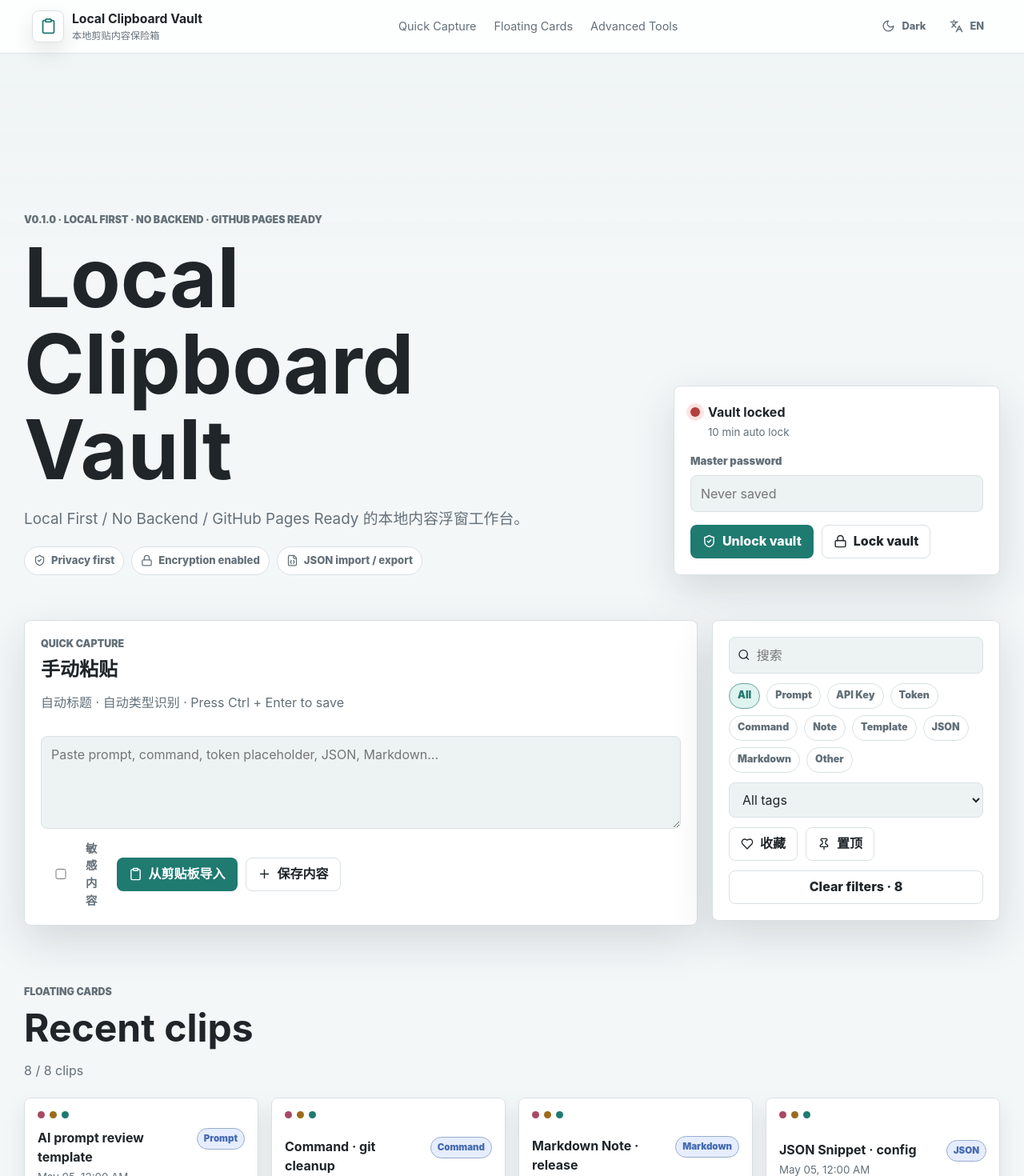
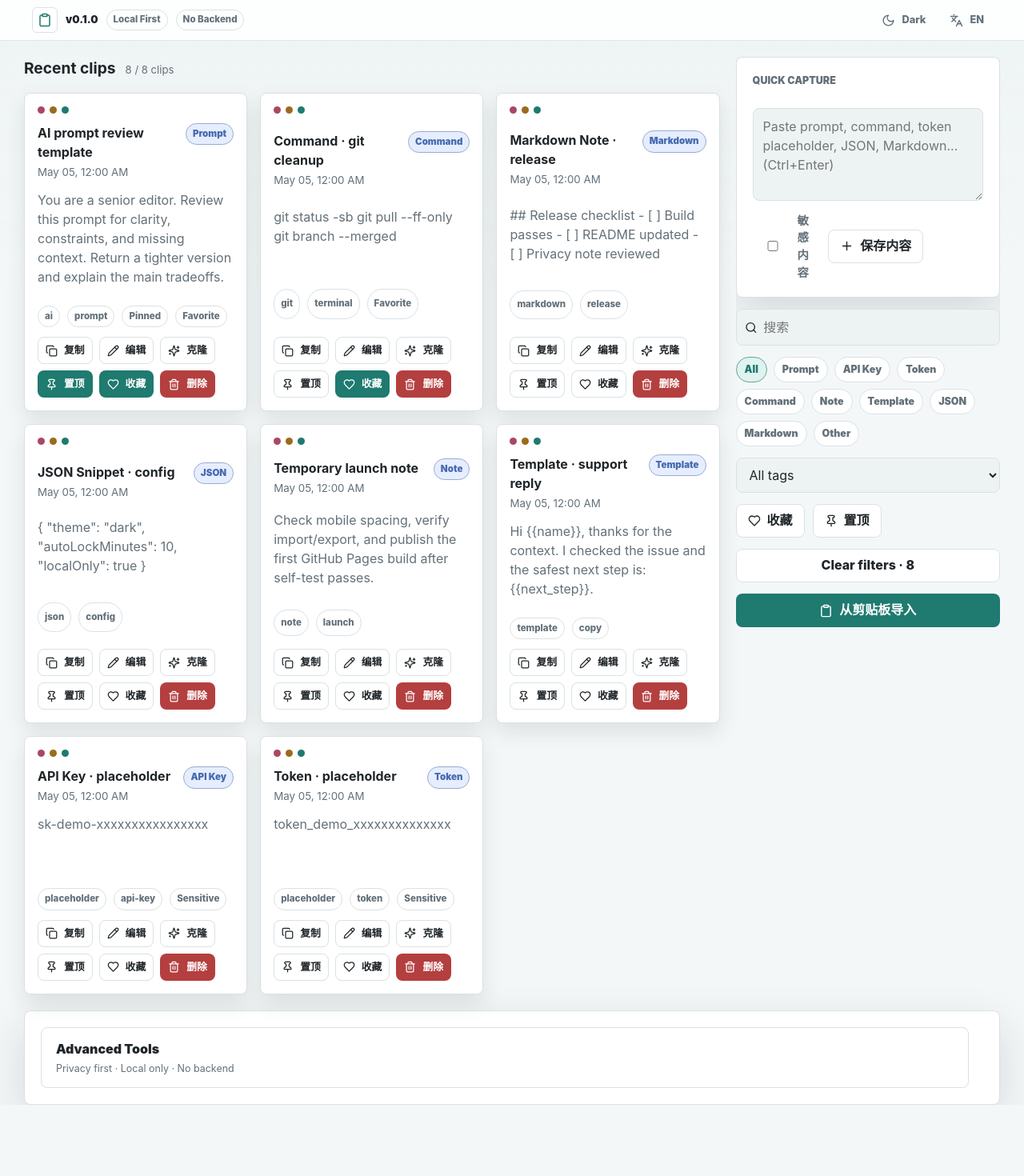
Before and after one commit to w0nderful666/vault-local, a React (Vite) app: page / in a window 1280 px wide. Shown: the top 1470 px of the page at 80% size. After the commit the page ends 1381 px from the top, so only its background shows below. Built offline with nearby package versions, Linux system fonts and the light colour scheme.

Commit message:
refactor: 简化首页布局，删除 Hero，进入工作台模式

```diff
--- a/src/App.tsx
+++ b/src/App.tsx
@@ -480,18 +480,12 @@ export function App() {
   return (
     <div className="app-shell" data-testid="app-shell">
       <header className="topbar">
-        <a className="brand" href="#vault" aria-label={siteMeta.name}>
-          <span className="brand__mark" aria-hidden="true"><Clipboard size={21} /></span>
-          <span>
-            <strong>{siteMeta.name}</strong>
-            <small>{language === "zh" ? t.localName : "Local only clipboard vault"}</small>
-          </span>
-        </a>
-        <nav className="nav-links" aria-label="Primary">
-          <a href="#capture">{t.quickCapture}</a>
-          <a href="#cards">{t.floatingCards}</a>
-          <a href="#advanced">Advanced Tools</a>
-        </nav>
+        <div className="topbar__brand">
+          <span className="topbar__icon"><Clipboard size={18} /></span>
+          <span className="topbar__version">v{siteMeta.version}</span>
+          <span className="topbar__badge">Local First</span>
+          <span className="topbar__badge">No Backend</span>
+        </div>
         <div className="topbar__actions">
           <Button
             aria-label="Toggle theme"
@@ -517,90 +511,81 @@ export function App() {
       </header>
 
       <main>
-        <section className="hero section" id="vault">
-          <div className="hero__content">
-            <p className="eyebrow">v{siteMeta.version} · Local First · No Backend · GitHub Pages Ready</p>
-            <h1>{siteMeta.name}</h1>
-            <p className="hero__body">{t.tagline}</p>
-            <div className="tag-row">
-              <span className="tag"><ShieldCheck size={15} />{t.privacyFirst}</span>
-              <span className="tag"><Lock size={15} />{t.encryptionEnabled}</span>
-              <span className="tag"><FileJson size={15} />JSON import / export</span>
+        <section className="workspace">
+          <div className="main-content">
+            <div className="clips-header">
+              <h2>{t.recentClips}</h2>
+              <small>{filteredClips.length} / {clips.length} clips</small>
             </div>
-          </div>
-          <aside className="vault-panel">
-            <div className="vault-panel__status">
-              <span className={vaultUnlocked ? "vault-dot vault-dot--open" : "vault-dot"} />
-              <strong>{vaultUnlocked ? t.unlocked : t.locked}</strong>
-              <small>{AUTO_LOCK_MINUTES} min auto lock</small>
+            <div className="floating-grid" data-testid="floating-cards">
+              {filteredClips.map((clip) => (
+                <article className="clip-card" data-testid="clip-card" key={clip.id} onClick={() => void openEdit(clip)}>
+                  <div className="clip-card__bar">
+                    <span />
+                    <span />
+                    <span />
+                  </div>
+                  <div className="clip-card__head">
+                    <div>
+                      <h3>{clip.title}</h3>
+                      <small>{formatTime(clip.updatedAt)}</small>
+                    </div>
+                    <span className="type-badge">{clip.type}</span>
+                  </div>
+                  <p className="clip-card__summary">{summarizeClip(clip, revealed[clip.id])}</p>
+                  <div className="tag-row tag-row--compact">
+                    {clip.tags.map((tag) => <span className="tag tag--small" key={tag}>{tag}</span>)}
+                    {clip.pinned ? <span className="tag tag--small">Pinned</span> : null}
+                    {clip.favorite ? <span className="tag tag--small">Favorite</span> : null}
+                    {clip.sensitive ? <span className="tag tag--small">Sensitive</span> : null}
+                    {clip.encrypted ? <span className="tag tag--small">Encrypted</span> : null}
+                  </div>
+                  <div className="clip-card__actions" onClick={(event) => event.stopPropagation()}>
+                    <Button icon={<Copy size={15} />} onClick={() => void copyClip(clip)} size="sm">{t.copy}</Button>
+                    <Button icon={<Pencil size={15} />} onClick={() => void openEdit(clip)} size="sm">{t.edit}</Button>
+                    <Button icon={<Sparkles size={15} />} onClick={() => void cloneClip(clip)} size="sm">{t.clone}</Button>
+                    <Button icon={<Pin size={15} />} onClick={() => updateClip(clip.id, { pinned: !clip.pinned })} size="sm" variant={clip.pinned ? "primary" : "secondary"}>{t.pin}</Button>
+                    <Button icon={<Heart size={15} />} onClick={() => updateClip(clip.id, { favorite: !clip.favorite })} size="sm" variant={clip.favorite ? "primary" : "secondary"}>{t.favorite}</Button>
+                    {clip.encrypted ? (
+                      <Button icon={revealed[clip.id] ? <EyeOff size={15} /> : <Eye size={15} />} onClick={() => void revealClip(clip)} size="sm">{t.reveal}</Button>
+                    ) : null}
+                    <Button icon={<Trash2 size={15} />} onClick={() => deleteClip(clip)} size="sm" variant="danger">{t.delete}</Button>
+                  </div>
+                </article>
+              ))}
             </div>
-            <label className="field">
-              <span>{t.masterPassword}</span>
-              <input
-                autoComplete="off"
-                onChange={(event) => setPasswordInput(event.target.value)}
-                placeholder="Never saved"
-                type="password"
-                value={passwordInput}
-              />
-            </label>
-            <div className="button-row">
-              <Button
-                icon={<ShieldCheck size={17} />}
-                onClick={() => {
-                  if (!passwordInput) return showToast(t.unlockFirst, "danger");
-                  setVaultPassword(passwordInput);
-                  setPasswordInput("");
-                  showToast(t.unlocked);
-                }}
-                variant="primary"
-              >
-                {t.unlockVault}
-              </Button>
-              <Button icon={<Lock size={17} />} onClick={lockVault}>
-                {t.lockVault}
-              </Button>
-            </div>
-          </aside>
-        </section>
-
-        <section className="workspace">
-          <div className="capture-dock" data-testid="quick-capture" id="capture">
-            <div>
-              <p className="eyebrow">{t.quickCapture}</p>
-              <h2>{t.manualPaste}</h2>
-              <p>{t.autoTitle} · {t.autoType} · {t.ctrlEnter}</p>
-            </div>
-            <textarea
-              aria-label={t.manualPaste}
-              onChange={(event) => setManualText(event.target.value)}
-              onKeyDown={(event) => {
-                if ((event.ctrlKey || event.metaKey) && event.key === "Enter") {
-                  void saveNewContent(manualText);
-                }
-              }}
-              placeholder="Paste prompt, command, token placeholder, JSON, Markdown..."
-              value={manualText}
-            />
-            <div className="capture-dock__actions">
-              <label className="check">
-                <input
-                  checked={manualSensitive}
-                  onChange={(event) => setManualSensitive(event.target.checked)}
-                  type="checkbox"
-                />
-                {t.sensitive}
-              </label>
-              <Button icon={<Clipboard size={17} />} onClick={importFromClipboard} variant="primary">
-                {t.pasteFromClipboard}
-              </Button>
-              <Button icon={<Plus size={17} />} onClick={() => void saveNewContent(manualText)}>
-                {t.saveContent}
-              </Button>
-            </div>
+            {filteredClips.length === 0 ? <p className="empty-note">{t.noResults}</p> : null}
           </div>
 
-          <aside className="filter-panel">
+          <aside className="sidebar">
+            <div className="capture-dock" data-testid="quick-capture" id="capture">
+              <p className="eyebrow">{t.quickCapture}</p>
+              <textarea
+                aria-label={t.manualPaste}
+                onChange={(event) => setManualText(event.target.value)}
+                onKeyDown={(event) => {
+                  if ((event.ctrlKey || event.metaKey) && event.key === "Enter") {
+                    void saveNewContent(manualText);
+                  }
+                }}
+                placeholder="Paste prompt, command, token placeholder, JSON, Markdown... (Ctrl+Enter)"
+                value={manualText}
+              />
+              <div className="capture-dock__actions">
+                <label className="check">
+                  <input
+                    checked={manualSensitive}
+                    onChange={(event) => setManualSensitive(event.target.checked)}
+                    type="checkbox"
+                  />
+                  {t.sensitive}
+                </label>
+                <Button icon={<Plus size={17} />} onClick={() => void saveNewContent(manualText)}>
+                  {t.saveContent}
+                </Button>
+              </div>
+            </div>
+
             <label className="search-box">
               <Search size={17} />
               <input
@@ -610,6 +595,7 @@ export function App() {
                 value={filter.query}
               />
             </label>
+
             <div className="chip-row">
               <button className={filter.type === "All" ? "chip is-active" : "chip"} onClick={() => setFilter((current) => ({ ...current, type: "All" }))} type="button">All</button>
               {CLIP_TYPES.map((type) => (
@@ -623,6 +609,7 @@ export function App() {
                 </button>
               ))}
             </div>
+
             <select
               aria-label={t.tags}
               onChange={(event) => setFilter((current) => ({ ...current, tag: event.target.value }))}
@@ -631,6 +618,7 @@ export function App() {
               <option value="">All tags</option>
               {tags.map((tag) => <option key={tag} value={tag}>{tag}</option>)}
             </select>
+
             <div className="button-row">
               <Button
                 icon={<Heart size={16} />}
@@ -647,86 +635,79 @@ export function App() {
                 {t.pin}
               </Button>
             </div>
+
             <Button onClick={() => setFilter({ query: "", type: "All", tag: "", onlyPinned: false, onlyFavorite: false })}>
               Clear filters · {filteredClips.length}
+            </Button>
+
+            <Button icon={<Clipboard size={17} />} onClick={importFromClipboard} variant="primary">
+              {t.pasteFromClipboard}
             </Button>
           </aside>
         </section>
 
-        <section className="section" id="cards">
-          <div className="section__header">
-            <p className="eyebrow">{t.floatingCards}</p>
-            <h2>{t.recentClips}</h2>
-            <p>{filteredClips.length} / {clips.length} clips</p>
-          </div>
-          <div className="floating-grid" data-testid="floating-cards">
-            {filteredClips.map((clip) => (
-              <article className="clip-card" data-testid="clip-card" key={clip.id} onClick={() => void openEdit(clip)}>
-                <div className="clip-card__bar">
-                  <span />
-                  <span />
-                  <span />
+        <section className="advanced section" id="advanced">
+          <details className="advanced__details">
+            <summary className="advanced__summary">
+              <span>Advanced Tools</span>
+              <small>{t.privacyFirst} · {t.localOnly} · {t.noBackend}</small>
+            </summary>
+            <div className="advanced__content">
+              <div className="vault-panel">
+                <div className="vault-panel__status">
+                  <span className={vaultUnlocked ? "vault-dot vault-dot--open" : "vault-dot"} />
+                  <strong>{vaultUnlocked ? t.unlocked : t.locked}</strong>
+                  <small>{AUTO_LOCK_MINUTES} min auto lock</small>
                 </div>
-                <div className="clip-card__head">
-                  <div>
-                    <h3>{clip.title}</h3>
-                    <small>{formatTime(clip.updatedAt)}</small>
-                  </div>
-                  <span className="type-badge">{clip.type}</span>
+                <label className="field">
+                  <span>{t.masterPassword}</span>
+                  <input
+                    autoComplete="off"
+                    onChange={(event) => setPasswordInput(event.target.value)}
+                    placeholder="Never saved"
+                    type="password"
+                    value={passwordInput}
+                  />
+                </label>
+                <div className="button-row">
+                  <Button
+                    icon={<ShieldCheck size={17} />}
+                    onClick={() => {
+                      if (!passwordInput) return showToast(t.unlockFirst, "danger");
+                      setVaultPassword(passwordInput);
+                      setPasswordInput("");
+                      showToast(t.unlocked);
+                    }}
+                    variant="primary"
+                  >
+                    {t.unlockVault}
+                  </Button>
+                  <Button icon={<Lock size={17} />} onClick={lockVault}>
+                    {t.lockVault}
+                  </Button>
                 </div>
-                <p className="clip-card__summary">{summarizeClip(clip, revealed[clip.id])}</p>
-                <div className="tag-row tag-row--compact">
-                  {clip.tags.map((tag) => <span className="tag tag--small" key={tag}>{tag}</span>)}
-                  {clip.pinned ? <span className="tag tag--small">Pinned</span> : null}
-                  {clip.favorite ? <span className="tag tag--small">Favorite</span> : null}
-                  {clip.sensitive ? <span className="tag tag--small">Sensitive</span> : null}
-                  {clip.encrypted ? <span className="tag tag--small">Encrypted</span> : null}
-                </div>
-                <div className="clip-card__actions" onClick={(event) => event.stopPropagation()}>
-                  <Button icon={<Copy size={15} />} onClick={() => void copyClip(clip)} size="sm">{t.copy}</Button>
-                  <Button icon={<Pencil size={15} />} onClick={() => void openEdit(clip)} size="sm">{t.edit}</Button>
-                  <Button icon={<Sparkles size={15} />} onClick={() => void cloneClip(clip)} size="sm">{t.clone}</Button>
-                  <Button icon={<Pin size={15} />} onClick={() => updateClip(clip.id, { pinned: !clip.pinned })} size="sm" variant={clip.pinned ? "primary" : "secondary"}>{t.pin}</Button>
-                  <Button icon={<Heart size={15} />} onClick={() => updateClip(clip.id, { favorite: !clip.favorite })} size="sm" variant={clip.favorite ? "primary" : "secondary"}>{t.favorite}</Button>
-                  {clip.encrypted ? (
-                    <Button icon={revealed[clip.id] ? <EyeOff size={15} /> : <Eye size={15} />} onClick={() => void revealClip(clip)} size="sm">{t.reveal}</Button>
-                  ) : null}
-                  <Button icon={<Trash2 size={15} />} onClick={() => deleteClip(clip)} size="sm" variant="danger">{t.delete}</Button>
-                </div>
-              </article>
-            ))}
-          </div>
-          {filteredClips.length === 0 ? <p className="empty-note">{t.noResults}</p> : null}
-        </section>
+              </div>
 
-        <section className="advanced section" id="advanced">
-          <div>
-            <p className="eyebrow">Advanced Tools</p>
-            <h2>{t.privacyFirst}</h2>
-            <p>{t.privacyNote}</p>
-          </div>
-          <div className="advanced__actions">
-            <input
-              accept="application/json"
-              hidden
-              onChange={(event) => void importJson(event.target.files?.[0])}
-              ref={importInputRef}
-              type="file"
-            />
-            <Button icon={<Upload size={17} />} onClick={() => importInputRef.current?.click()}>{t.importJson}</Button>
-            <Button icon={<Download size={17} />} onClick={exportJson}>{t.exportJson}</Button>
-            <Button icon={<FileJson size={17} />} onClick={() => setClips(sortClips(sampleClips))}>{t.loadSample}</Button>
-            <Button icon={<Trash2 size={17} />} onClick={clearAll} variant="danger">{t.clearAll}</Button>
-          </div>
+              <div className="advanced__actions">
+                <p className="privacy-note">{t.privacyNote}</p>
+                <input
+                  accept="application/json"
+                  hidden
+                  onChange={(event) => void importJson(event.target.files?.[0])}
+                  ref={importInputRef}
+                  type="file"
+                />
+                <Button icon={<Upload size={17} />} onClick={() => importInputRef.current?.click()}>{t.importJson}</Button>
+                <Button icon={<Download size={17} />} onClick={exportJson}>{t.exportJson}</Button>
+                <Button icon={<FileJson size={17} />} onClick={() => setClips(sortClips(sampleClips))}>{t.loadSample}</Button>
+                <Button icon={<Trash2 size={17} />} onClick={clearAll} variant="danger">{t.clearAll}</Button>
+              </div>
+            </div>
+          </details>
         </section>
       </main>
 
-      <footer className="app-footer">
-        <span className="app-footer__version">v{siteMeta.version}</span>
-        <span className="app-footer__tag">{t.localOnly}</span>
-        <span className="app-footer__tag">{t.noBackend}</span>
-        <span className="app-footer__tag">GitHub Pages Ready</span>
-      </footer>
+
 
       <Modal closeLabel="Close" isOpen={Boolean(editing)} onClose={() => setEditing(null)} title={editing?.title ?? t.details}>
         {editing ? (
--- a/src/styles/global.css
+++ b/src/styles/global.css
@@ -115,53 +115,39 @@ a {
   gap: 16px;
   border-bottom: 1px solid color-mix(in srgb, var(--border) 80%, transparent);
   background: color-mix(in srgb, var(--surface) 88%, transparent);
-  padding: 12px clamp(14px, 4vw, 40px);
+  padding: 8px clamp(14px, 4vw, 40px);
   backdrop-filter: blur(18px);
 }
 
-.brand {
-  display: inline-flex;
+.topbar__brand {
+  display: flex;
   align-items: center;
   gap: 10px;
-  min-width: max-content;
 }
 
-.brand__mark {
+.topbar__icon {
   display: grid;
-  width: 40px;
-  height: 40px;
+  width: 32px;
+  height: 32px;
   place-items: center;
   border: 1px solid var(--border);
-  border-radius: 8px;
+  border-radius: 6px;
   background: var(--surface);
-  box-shadow: var(--shadow-soft);
   color: var(--teal);
 }
 
-.brand strong,
-.brand small {
-  display: block;
+.topbar__version {
+  font-size: 0.82rem;
+  font-weight: 900;
 }
 
-.brand strong {
-  font-size: 0.98rem;
-}
-
-.brand small {
+.topbar__badge {
+  border: 1px solid var(--border);
+  border-radius: 999px;
+  padding: 3px 8px;
+  font-size: 0.72rem;
+  font-weight: 800;
   color: var(--muted);
-  font-size: 0.76rem;
-}
-
-.nav-links {
-  display: flex;
-  justify-content: center;
-  gap: clamp(10px, 2vw, 22px);
-  color: var(--muted);
-  font-size: 0.9rem;
-}
-
-.nav-links a:hover {
-  color: var(--text);
 }
 
 .topbar__actions,
@@ -183,16 +169,6 @@ main {
   padding: clamp(34px, 6vw, 74px) 0;
 }
 
-.hero {
-  display: grid;
-  grid-template-columns: minmax(0, 1.3fr) minmax(280px, 0.7fr);
-  gap: clamp(24px, 5vw, 54px);
-  align-items: end;
-  min-height: min(760px, calc(100vh - 74px));
-  padding-top: clamp(42px, 8vw, 92px);
-}
-
-.hero h1,
 .section h2,
 .capture-dock h2 {
   margin: 0;
@@ -200,22 +176,10 @@ main {
   line-height: 1.05;
 }
 
-.hero h1 {
-  max-width: 820px;
-  font-size: clamp(3rem, 8vw, 6.4rem);
-}
-
-.hero__body,
 .section p,
 .capture-dock p,
 .advanced p {
   color: var(--muted);
-}
-
-.hero__body {
-  max-width: 720px;
-  margin: 18px 0 0;
-  font-size: clamp(1rem, 2vw, 1.18rem);
 }
 
 .eyebrow {
@@ -300,10 +264,41 @@ main {
 
 .workspace {
   display: grid;
-  grid-template-columns: minmax(0, 1fr) minmax(280px, 360px);
-  gap: 18px;
-  align-items: start;
-  margin-top: -18px;
+  grid-template-columns: minmax(0, 1fr) minmax(300px, 0.38fr);
+  gap: 20px;
+  padding: 20px 0;
+}
+
+.main-content {
+  display: flex;
+  flex-direction: column;
+  gap: 16px;
+}
+
+.clips-header {
+  display: flex;
+  align-items: baseline;
+  gap: 12px;
+}
+
+.clips-header h2 {
+  margin: 0;
+  font-size: 1.2rem;
+}
+
+.clips-header small {
+  color: var(--muted);
+  font-size: 0.82rem;
+}
+
+.sidebar {
+  display: flex;
+  flex-direction: column;
+  gap: 14px;
+  position: sticky;
+  top: 60px;
+  max-height: calc(100vh - 80px);
+  overflow-y: auto;
 }
 
 .capture-dock,
@@ -520,6 +515,49 @@ select:focus {
   align-items: center;
 }
 
+.advanced__details > summary {
+  cursor: pointer;
+  list-style: none;
+}
+
+.advanced__details > summary::-webkit-details-marker {
+  display: none;
+}
+
+.advanced__summary {
+  display: flex;
+  flex-direction: column;
+  gap: 4px;
+  padding: 14px 18px;
+  border: 1px solid var(--border);
+  border-radius: 8px;
+  background: var(--surface);
+}
+
+.advanced__summary span {
+  font-size: 1rem;
+  font-weight: 900;
+}
+
+.advanced__summary small {
+  color: var(--muted);
+  font-size: 0.78rem;
+}
+
+.advanced__content {
+  display: grid;
+  grid-template-columns: repeat(auto-fit, minmax(280px, 1fr));
+  gap: 16px;
+  padding-top: 16px;
+}
+
+.privacy-note {
+  margin: 0;
+  color: var(--muted);
+  font-size: 0.8rem;
+  line-height: 1.5;
+}
+
 .edit-form {
   display: grid;
   gap: 14px;
@@ -719,22 +757,13 @@ select:focus {
     flex-wrap: wrap;
   }
 
-  .nav-links {
-    order: 3;
-    width: 100%;
-    justify-content: flex-start;
-    overflow-x: auto;
-    padding-bottom: 2px;
-  }
-
-  .hero,
-  .workspace,
-  .advanced {
+  .workspace {
     grid-template-columns: 1fr;
   }
 
-  .hero {
-    min-height: auto;
+  .sidebar {
+    position: static;
+    max-height: none;
   }
 }
 
@@ -756,8 +785,8 @@ select:focus {
     width: 100%;
   }
 
-  .hero h1 {
-    font-size: clamp(2.4rem, 15vw, 4.2rem);
+  .workspace {
+    grid-template-columns: 1fr;
   }
 
   .clip-card__actions {
```
Also changed, not shown: 2 other files (tests, documents, lock files or other folders).
